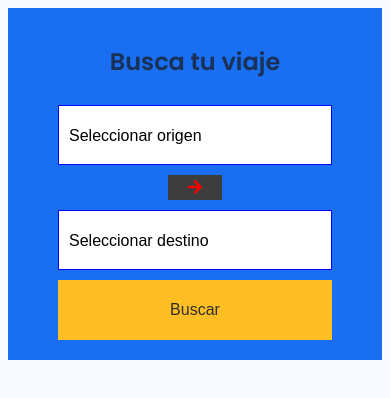
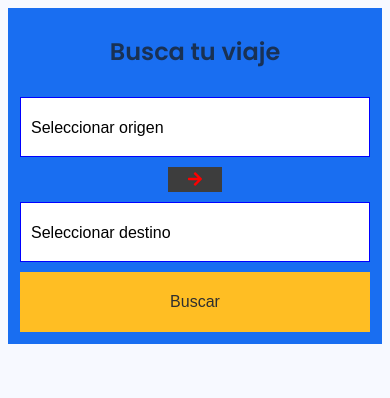
Before and after one commit to lanceeduardo/busesdelperu, a plain HTML site: page index.html in a window 390 px wide. Drawn offline with Linux system fonts and the light colour scheme.

Commit message:
Add files via upload

```diff
--- a/styles.css
+++ b/styles.css
@@ -5,7 +5,7 @@ body {
 }
 
 .container {
-  padding: 20px;
+  padding: 10px 0;
   background-color: #196ef1;
 }
 
@@ -106,8 +106,8 @@ h1 {
 
 @media screen and (max-width: 720px) {
   .search-container {
-    max-width: none;
-    padding: 0 20px;
+    width: auto;
+    padding: 2px;
     flex-direction: column;
     align-items: center;
   }
```
